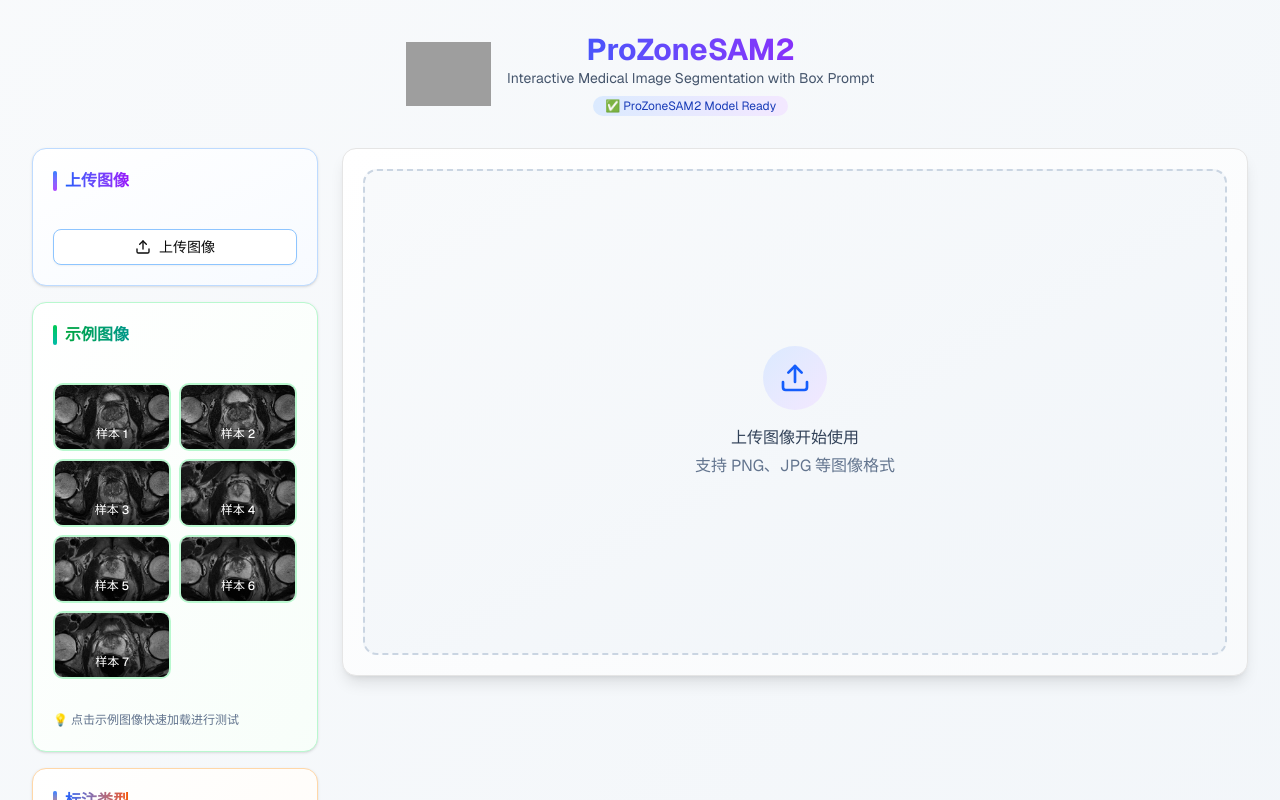
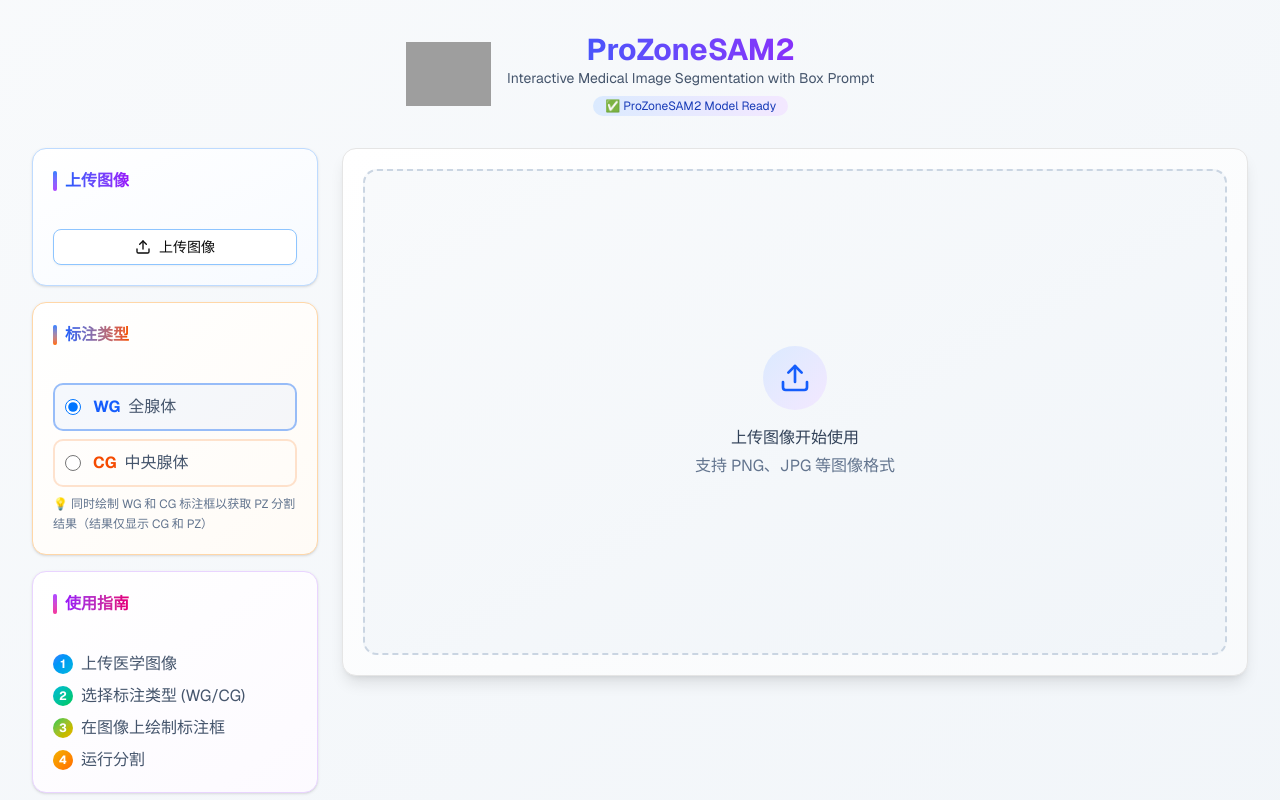
Before and after one commit to ChunnaYang/ProZoneSAM2, a Next.js app: page / in a window 1280 px wide. Shown: the top 800 px of the page. Built offline with nearby package versions, Linux system fonts and the light colour scheme; grey boxes are pictures that could not be loaded.

Commit message:
Revert "Add sample image selection dropdown to frontend"

```diff
--- a/src/app/page.tsx
+++ b/src/app/page.tsx
@@ -35,15 +35,6 @@ export default function MedicalSAMDemo() {
   const [result, setResult] = useState<SegmentationResult | null>(null);
   const [imageDimensions, setImageDimensions] = useState<{ width: number; height: number } | null>(null);
   const [useMedicalMode, setUseMedicalMode] = useState(true);
-  const [sampleImages] = useState<string[]>([
-    '/assets/samples/sample1.png',
-    '/assets/samples/sample2.png',
-    '/assets/samples/sample3.png',
-    '/assets/samples/sample4.png',
-    '/assets/samples/sample5.png',
-    '/assets/samples/sample6.png',
-    '/assets/samples/sample7.png',
-  ]);
   const fileInputRef = useRef<HTMLInputElement>(null);
   const canvasRef = useRef<HTMLDivElement>(null);
 
@@ -55,21 +46,21 @@ export default function MedicalSAMDemo() {
   const generateBoxId = () => `box-${Date.now()}-${Math.random().toString(36).substr(2, 9)}`;
 
   // Load sample image for quick testing
-  const loadSampleImage = (path: string = '/assets/test_image.png') => {
+  const loadSampleImage = () => {
     const sampleImage = new Image();
     sampleImage.onload = () => {
       setImageDimensions({ width: sampleImage.width, height: sampleImage.height });
-      setImage(path);
+      setImage('/assets/test_image.png');
       setBoxes([]); // Clear all boxes
       setResult(null);
       setStartPoint(null);
       setCurrentBox(null);
     };
     sampleImage.onerror = () => {
-      console.error('Failed to load sample image:', path);
+      console.error('Failed to load sample image');
       alert('Failed to load sample image');
     };
-    sampleImage.src = path;
+    sampleImage.src = '/assets/test_image.png';
   };
 
   const handleImageUpload = (e: React.ChangeEvent<HTMLInputElement>) => {
@@ -319,47 +310,6 @@ export default function MedicalSAMDemo() {
               </div>
             </Card>
 
-            {/* Sample Images Section */}
-            <Card className="p-5 bg-gradient-to-br from-white to-green-50/50 dark:from-slate-900 dark:to-green-950/20 border-green-200 dark:border-green-800">
-              <div className="flex items-center gap-2 mb-3">
-                <div className="w-1 h-5 bg-gradient-to-b from-green-500 to-teal-500 rounded-full"></div>
-                <h2 className="text-base font-bold bg-gradient-to-r from-green-600 to-teal-600 bg-clip-text text-transparent">
-                  示例图像
-                </h2>
-              </div>
-              <div className="grid grid-cols-2 gap-2">
-                {sampleImages.map((path, index) => (
-                  <button
-                    key={path}
-                    onClick={() => loadSampleImage(path)}
-                    className="group relative overflow-hidden rounded-lg border-2 border-green-200 dark:border-green-800 hover:border-green-400 dark:hover:border-green-600 transition-all bg-white dark:bg-slate-800 hover:shadow-md"
-                  >
-                    <img
-                      src={path}
-                      alt={`示例 ${index + 1}`}
-                      className="h-16 w-full object-cover transition-transform group-hover:scale-105"
-                      onError={(e) => {
-                        (e.currentTarget as HTMLImageElement).style.display = 'none';
-                        const placeholder = e.currentTarget.nextElementSibling as HTMLElement;
-                        if (placeholder) placeholder.style.display = 'flex';
-                      }}
-                    />
-                    <div
-                      className="hidden h-16 w-full items-center justify-center bg-slate-100 dark:bg-slate-700"
-                    >
-                      <span className="text-xs text-slate-400">样本 {index + 1}</span>
-                    </div>
-                    <div className="absolute bottom-0 left-0 right-0 bg-gradient-to-t from-black/60 to-transparent px-1.5 py-1">
-                      <span className="text-xs font-medium text-white">样本 {index + 1}</span>
-                    </div>
-                  </button>
-                ))}
-              </div>
-              <p className="mt-2 text-xs text-slate-500 dark:text-slate-500 leading-relaxed">
-                💡 点击示例图像快速加载进行测试
-              </p>
-            </Card>
-
             {/* Box Type Selection */}
             <Card className="p-5 bg-gradient-to-br from-white to-orange-50/50 dark:from-slate-900 dark:to-orange-950/20 border-orange-200 dark:border-orange-800">
               <div className="flex items-center gap-2 mb-3">
@@ -369,7 +319,6 @@ export default function MedicalSAMDemo() {
                 </h2>
               </div>
               <div className="space-y-2">
-
                 <label className="flex items-center space-x-3 p-2.5 rounded-lg border-2 cursor-pointer transition-all hover:border-blue-400 hover:bg-blue-50/50 dark:hover:bg-blue-950/20 dark:border-blue-900"
                   style={{
                     borderColor: selectedBoxType === 'WG' ? 'rgba(59, 130, 246, 0.5)' : 'rgba(59, 130, 246, 0.2)',
```
